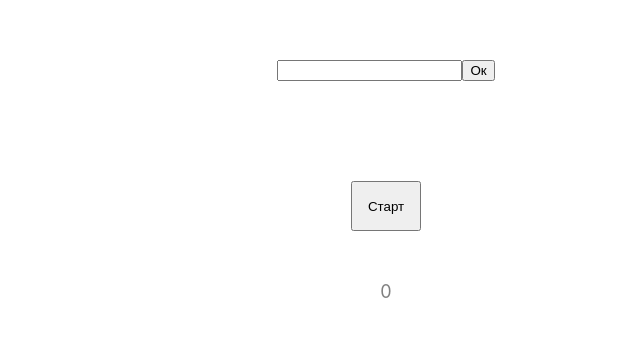
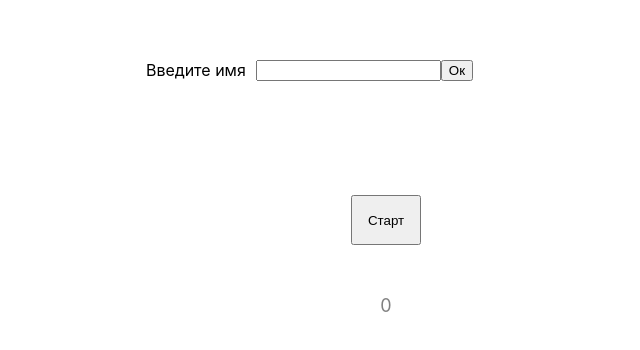
Before and after one commit to Some-0ne-Else/crtweb-middle-memory, a React (Create React App) app: page / in a window 1280 px wide. Shown: the part 296-646 px from the top of the page, without its empty margins (254-894 px from the left). Built offline with nearby package versions, Linux system fonts and the light colour scheme.

Commit message:
first steps on redux

```diff
--- a/package.json
+++ b/package.json
@@ -10,6 +10,7 @@
     "prop-types": "^15.7.2",
     "react": "^17.0.2",
     "react-dom": "^17.0.2",
+    "react-redux": "^7.2.4",
     "react-scripts": "4.0.3",
     "redux": "^4.1.0",
     "web-vitals": "^1.1.2"
--- a/src/App.jsx
+++ b/src/App.jsx
@@ -1,9 +1,13 @@
+/* eslint-disable no-param-reassign */
+/* eslint-disable no-return-assign */
 import './App.css';
 import React from 'react';
+import { configureStore } from '@reduxjs/toolkit';
 import Form from './components/Form/Form';
 import Cards from './components/Cards/Cards';
 import Timer from './components/Timer/Timer';
 import Results from './components/Results/Results';
+import { generateCards, generateTypes } from './utils/utils';
 
 function App() {
   const [isAppRun, setAppRun] = React.useState(false);
@@ -13,6 +17,33 @@ function App() {
   const [currentName, setCurrentName] = React.useState('DefaultUser');
   const [currentScore, setCurrentScore] = React.useState(0);
 
+  const initialState = { cards: generateCards(generateTypes()), counter: 0 };
+  function rootReducer(state = initialState, action) {
+    switch (action.type) {
+      case 'cards/match':
+        return { ...state /* фильтрация массива после совпадения */ };
+      case 'counter/increment':
+        return { ...state, counter: state.counter + 1 };
+      case 'counter/increseOnValue':
+        return { ...state, counter: state.counter + action.payload };
+      default:
+        return state;
+    }
+  }
+  const store = configureStore({ reducer: rootReducer });
+  console.log(store.getState());
+
+  const increaseCounter = () => ({
+    type: 'counter/increment',
+  });
+  const increaseCounterOnValue = (value) => ({
+    type: 'counter/increseOnValue',
+    payload: value,
+  });
+
+  store.dispatch(increaseCounter());
+  store.dispatch(increaseCounterOnValue(2));
+  console.log(store.getState());
   const onGameFinish = () => {
     setTimerActive(false);
     setShowResults(true);
@@ -20,7 +51,7 @@ function App() {
   };
 
   const onFormSubmit = (e, user) => {
-    e.preventDefault();
+    // e.preventDefault();
     setCurrentName(user);
   };
 
--- a/src/components/Cards/Cards.jsx
+++ b/src/components/Cards/Cards.jsx
@@ -4,9 +4,8 @@ import './Cards.css';
 import PropTypes from 'prop-types';
 import React from 'react';
 import Card from '../Card/Card';
-import {
-  cardsAmount, min, max, reactionTime,
-} from '../../utils/constants';
+import { reactionTime } from '../../utils/constants';
+import { generateCards, generateTypes } from '../../utils/utils';
 
 // eslint-disable-next-line no-unused-vars
 const Cards = ({ onFinish }) => {
@@ -15,33 +14,9 @@ const Cards = ({ onFinish }) => {
   const selectedCardTwo = React.useRef(null);
   const timeout = React.useRef();
 
-  // Generating data for game
-  const cardsArr = [];
-  const pseudoRandomTypes = (minVal, maxVal) => {
-    const minimum = Math.ceil(minVal);
-    const maximum = Math.floor(maxVal);
-    return Math.floor(Math.random() * (maximum - minimum)) + minimum;
-  };
-
-  const generateTypes = () => {
-    const typesArr = [];
-    while (typesArr.length < cardsAmount) {
-      const currVal = pseudoRandomTypes(min, max);
-      if (typesArr.filter((item) => item === currVal).length < 2) { typesArr.push(currVal); }
-    }
-    return typesArr;
-  };
-  const types = generateTypes();
-
   React.useEffect(() => {
-    const generateCards = () => {
-      for (let i = 0; i < cardsAmount; i += 1) {
-        cardsArr.push({ id: i, type: types[i], active: false });
-      }
-    };
-    generateCards();
     // Filling initiate cards
-    setCards(cardsArr);
+    setCards(generateCards(generateTypes()));
   }, []);
 
   React.useEffect(() => {
--- a/src/components/Form/Form.css
+++ b/src/components/Form/Form.css
@@ -0,0 +1,9 @@
+.form{
+    display:flex;
+    width: 500px;
+    height: 50px;
+    align-items: center;
+}
+.form__caption{
+    padding: 10px;
+}
--- a/src/components/Form/Form.jsx
+++ b/src/components/Form/Form.jsx
@@ -1,17 +1,24 @@
 import React from 'react';
 import PropTypes from 'prop-types';
+import './Form.css';
 
 const Form = ({ onSubmit }) => {
   const [user, setUser] = React.useState('');
 
   const onChange = (e) => {
     setUser(e.target.value);
-    console.log(e.target.value);
+  };
+
+  const onFormSubmit = (e) => {
+    e.preventDefault();
+    e.target.closest('form').reset();
+    onSubmit(e, user);
   };
   return (
     <form className="form">
-      <input className="form__text" type="text" onChange={onChange} />
-      <button className="form__button" type="submit" onClick={(e) => onSubmit(e, user)}>Ок</button>
+      <p className="form__caption">Введите имя</p>
+      <input className="form__input" type="text" onChange={onChange} />
+      <button className="form__button" type="submit" onClick={onFormSubmit}>Ок</button>
     </form>
   );
 };
--- /dev/null
+++ b/src/store.js
@@ -0,0 +1,5 @@
+import { configureStore } from '@reduxjs/toolkit'
+
+export default configureStore({
+  reducer: {},
+})
--- /dev/null
+++ b/src/utils/utils.js
@@ -0,0 +1,26 @@
+import { cardsAmount, min, max } from './constants';
+// Generating data for game
+const pseudoRandomTypes = (minVal, maxVal) => {
+  const minimum = Math.ceil(minVal);
+  const maximum = Math.floor(maxVal);
+  return Math.floor(Math.random() * (maximum - minimum)) + minimum;
+};
+
+const generateTypes = () => {
+  const typesArr = [];
+  while (typesArr.length < cardsAmount) {
+    const currVal = pseudoRandomTypes(min, max);
+    if (typesArr.filter((item) => item === currVal).length < 2) { typesArr.push(currVal); }
+  }
+  return typesArr;
+};
+
+const generateCards = (types) => {
+  const cardsArr = [];
+  for (let i = 0; i < cardsAmount; i += 1) {
+    cardsArr.push({ id: i, type: types[i], active: false });
+  }
+  return cardsArr;
+};
+
+export { generateTypes, generateCards };
```
Also changed, not shown: 1 other file (tests, documents, lock files or other folders).
